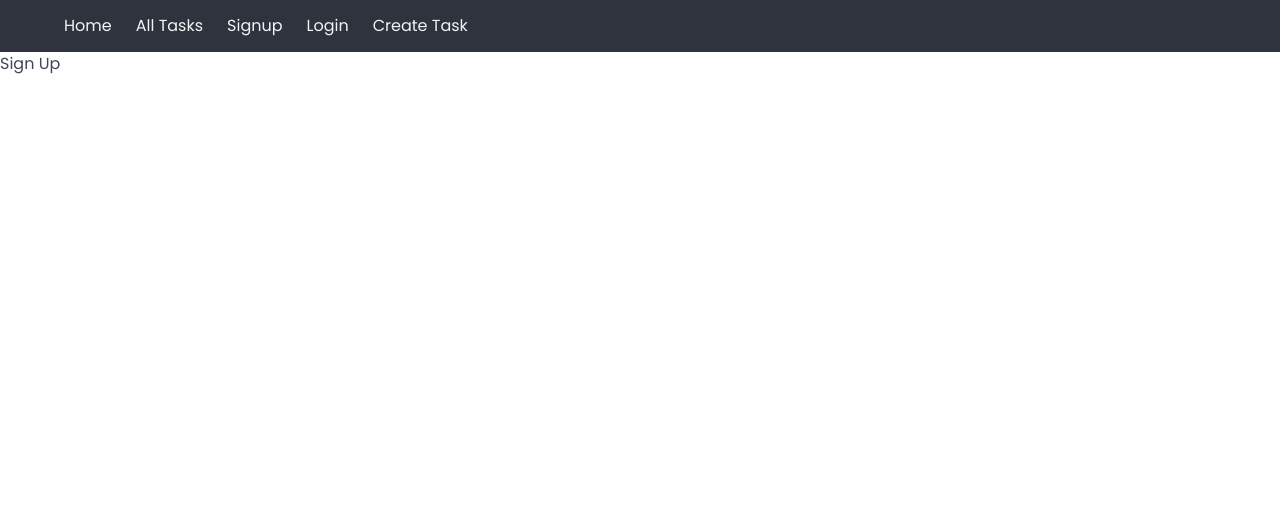
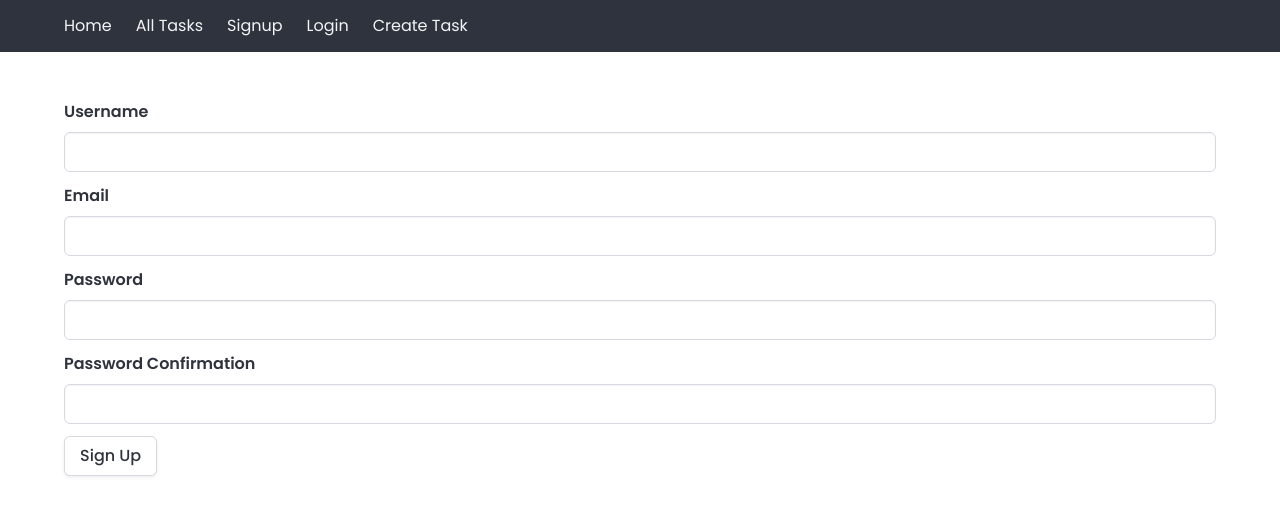
Before and after one commit to ladeoshodi/todo-app-frontend, a React (Vite) app: page /signup in a window 1280 px wide. Shown: the top 516 px of the page. Built offline with nearby package versions, Linux system fonts and the light colour scheme.

Commit message:
Enable users to successfully sign up via the sign up page

```diff
--- a/package.json
+++ b/package.json
@@ -9,9 +9,11 @@
     "preview": "vite preview"
   },
   "dependencies": {
+    "axios": "^1.7.7",
     "react": "^18.2.0",
     "react-dom": "^18.2.0",
-    "react-router-dom": "^6.4.3"
+    "react-router-dom": "^6.4.3",
+    "react-toastify": "^10.0.5"
   },
   "devDependencies": {
     "@types/react": "^18.0.17",
--- a/src/App.tsx
+++ b/src/App.tsx
@@ -1,11 +1,13 @@
 import { Outlet } from "react-router-dom";
 import Navbar from "./components/Navbar";
+import ReactToastContainer from "./components/ReactToastContainer";
 
 function App() {
   return (
     <>
       <Navbar />
       <Outlet />
+      <ReactToastContainer />
     </>
   );
 }
--- /dev/null
+++ b/src/components/ReactToastContainer.tsx
@@ -0,0 +1,8 @@
+import { ToastContainer } from "react-toastify";
+import "react-toastify/dist/ReactToastify.css";
+
+function ReactToastContainer() {
+  return <ToastContainer />;
+}
+
+export default ReactToastContainer;
--- /dev/null
+++ b/src/components/Signup.tsx
@@ -0,0 +1,136 @@
+import { useState, SyntheticEvent } from "react";
+import { useNavigate } from "react-router-dom";
+import axios from "axios";
+import { toast } from "react-toastify";
+
+function Signup() {
+  const [formData, setFormData] = useState({
+    email: "",
+    username: "",
+    password: "",
+    passwordConfirmation: "",
+  });
+
+  const [errorData, setErrorData] = useState({
+    email: "",
+    username: "",
+    password: "",
+    passwordConfirmation: "",
+  });
+
+  const navigate = useNavigate();
+
+  function handleChange(e: SyntheticEvent) {
+    const targetElement = e.target as HTMLInputElement;
+    const newFormData = {
+      ...formData,
+      [targetElement.name]: targetElement.value,
+    };
+    setFormData(newFormData);
+  }
+
+  async function handleSubmit(e: SyntheticEvent) {
+    e.preventDefault();
+
+    try {
+      const URL = "http://localhost:3000/api/user/signup";
+      // use axios to make a post request. We don't have to do response.json() with axios (if does it for us)
+      const response = await axios.post(URL, formData);
+      toast(response.data.message);
+      // if we get a successful response, we will take them to the login page
+      navigate("/login");
+    } catch (error: any) {
+      toast(error.response.data);
+    }
+  }
+
+  return (
+    <div className="section">
+      <div className="container">
+        <form onSubmit={handleSubmit}>
+          <div className="field">
+            <label htmlFor="username" className="label">
+              Username
+            </label>
+            <div className="control">
+              <input
+                id="username"
+                type="text"
+                className="input"
+                name="username"
+                value={formData.username}
+                onChange={handleChange}
+              />
+              {errorData?.username && (
+                <small className="has-text-danger">{errorData.username}</small>
+              )}
+            </div>
+          </div>
+
+          <div className="field">
+            <label htmlFor="email" className="label">
+              Email
+            </label>
+            <div className="control">
+              <input
+                id="email"
+                type="text"
+                className="input"
+                name="email"
+                value={formData.email}
+                onChange={handleChange}
+              />
+              {errorData?.email && (
+                <small className="has-text-danger">{errorData.email}</small>
+              )}
+            </div>
+          </div>
+
+          <div className="field">
+            <label htmlFor="password" className="label">
+              Password
+            </label>
+            <div className="control">
+              <input
+                id="password"
+                type="text"
+                className="input"
+                name="password"
+                value={formData.password}
+                onChange={handleChange}
+              />
+              {errorData?.password && (
+                <small className="has-text-danger">{errorData.password}</small>
+              )}
+            </div>
+          </div>
+
+          <div className="field">
+            <label htmlFor="passwordConfirmation" className="label">
+              Password Confirmation
+            </label>
+            <div className="control">
+              <input
+                id="passwordConfirmation"
+                type="text"
+                className="input"
+                name="passwordConfirmation"
+                value={formData.passwordConfirmation}
+                onChange={handleChange}
+              />
+              {errorData?.passwordConfirmation && (
+                <small className="has-text-danger">
+                  {errorData.passwordConfirmation}
+                </small>
+              )}
+            </div>
+          </div>
+
+          <button className="button">Sign Up</button>
+        </form>
+      </div>
+    </div>
+  );
+}
+
+export default Signup;
--- a/src/main.tsx
+++ b/src/main.tsx
@@ -6,6 +6,7 @@ import App from "./App";
 import Home from "./components/Home";
 import TaskList from "./components/TaskList";
 import ShowTask from "./components/ShowTask";
+import Signup from "./components/Signup";
 
 const router = createBrowserRouter([
   {
@@ -15,7 +16,7 @@ const router = createBrowserRouter([
       { path: "/", element: <Home /> },
       { path: "/tasks", element: <TaskList /> },
       { path: "/tasks/:taskId", element: <ShowTask /> },
-      { path: "/signup", element: <p>Sign Up</p> },
+      { path: "/signup", element: <Signup /> },
       { path: "/login", element: <p>Login</p> },
       { path: "/create", element: <p>Create Task</p> },
     ],
```
Also changed, not shown: 1 other file (tests, documents, lock files or other folders).
